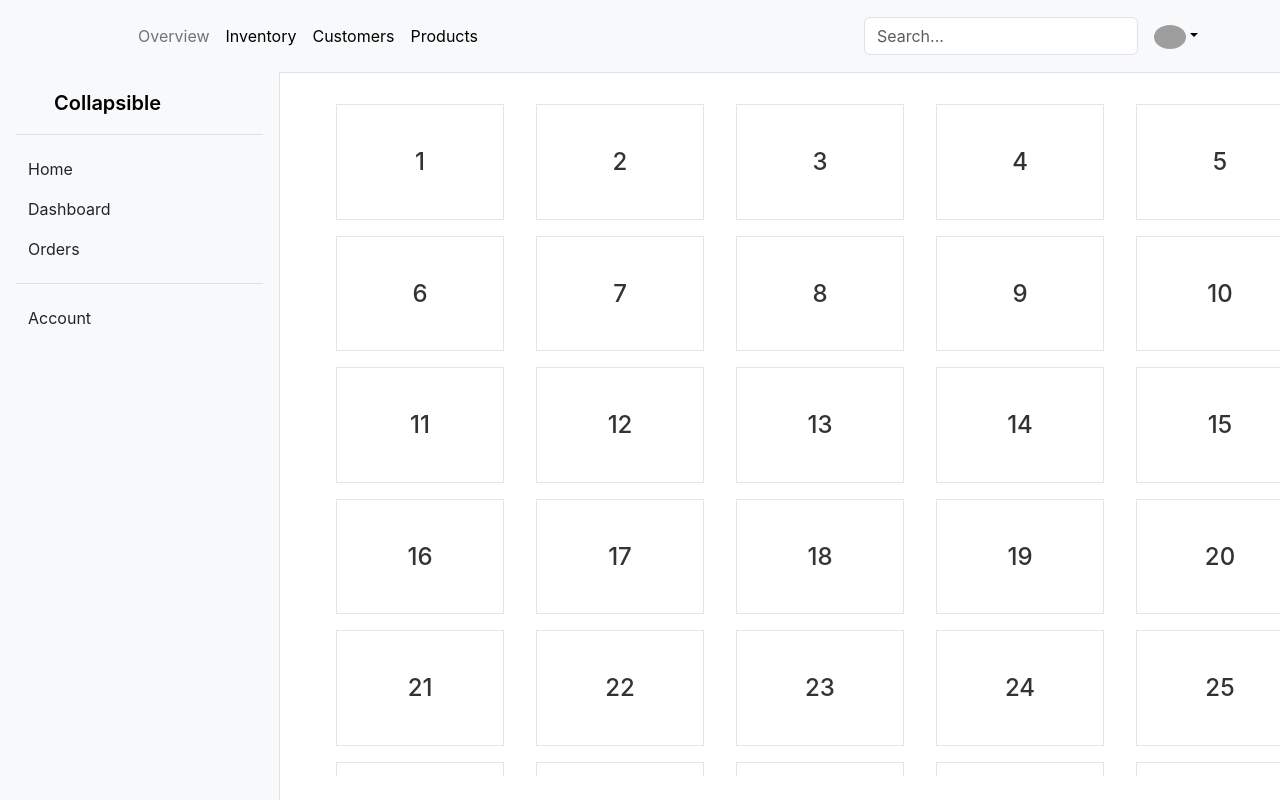
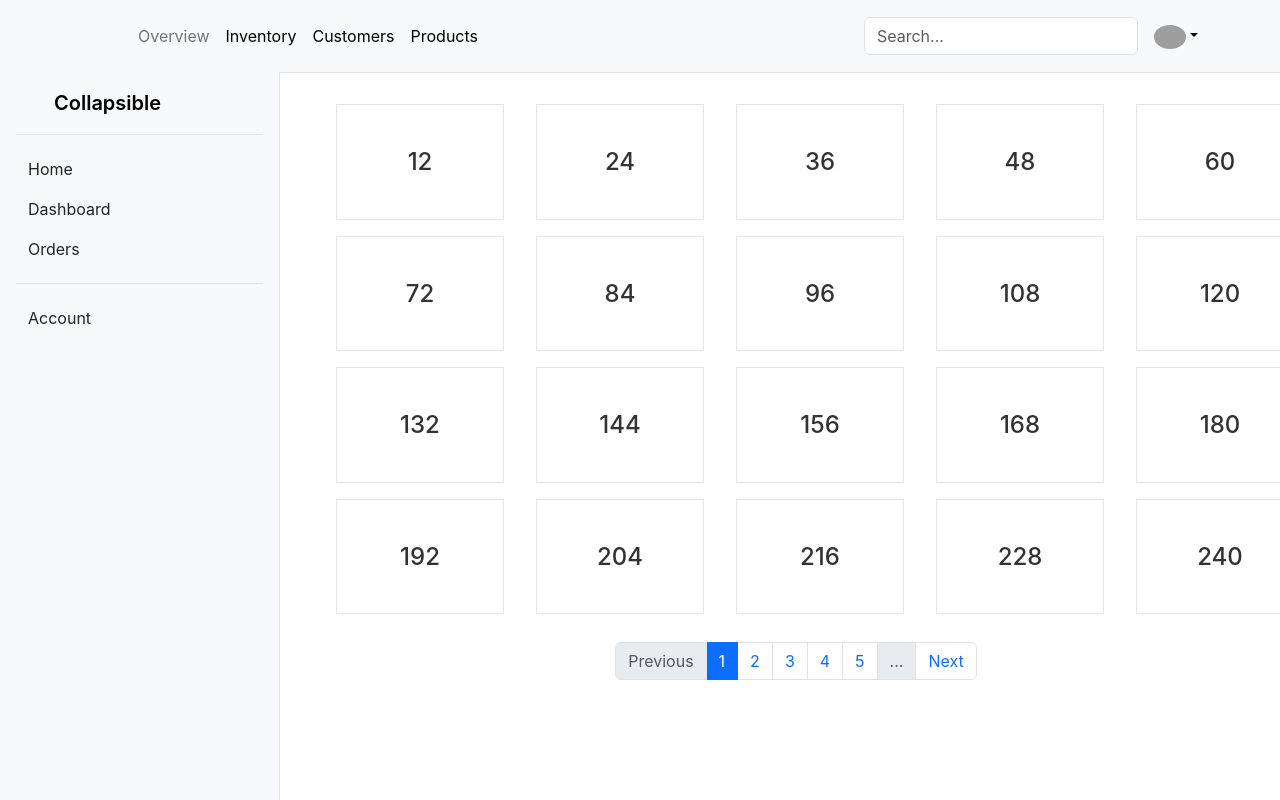
Before and after one commit to aryansingh920/loop-frontend-optmz, a React (Create React App) app: page / in a window 1280 px wide. Shown: the top 800 px of the page. Built offline with nearby package versions, Linux system fonts and the light colour scheme; grey boxes are pictures that could not be loaded.

Commit message:
2023-07-24 01:56:04

```diff
--- /dev/null
+++ b/src/components/Products/Pagination.tsx
@@ -0,0 +1,122 @@
+import React from "react";
+
+interface PaginationProps {
+  currentPage: number;
+  totalPages: number;
+  onPageChange: (page: number) => void;
+}
+
+const Pagination = ({
+  currentPage,
+  totalPages,
+  onPageChange,
+}: PaginationProps) => {
+  const handlePageChange = (page: number) => {
+    onPageChange(page);
+  };
+
+  const renderPageNumbers = () => {
+    const pageNumbers = [];
+    const maxDisplayedPages = 5; // Number of page numbers to display on the pagination bar
+
+    // If the total pages are less than or equal to the maxDisplayedPages, show all pages
+    if (totalPages <= maxDisplayedPages) {
+      for (let i = 1; i <= totalPages; i++) {
+        pageNumbers.push(
+          <li
+            key={i}
+            className={`page-item ${currentPage === i ? "active" : ""}`}
+          >
+            <a className="page-link" onClick={() => handlePageChange(i)}>
+              {i}
+            </a>
+          </li>
+        );
+      }
+    } else {
+      // Display pagination with ellipsis
+
+      const leftEllipsis =
+        currentPage > 2 && totalPages > maxDisplayedPages ? (
+          <li key="leftEllipsis" className="page-item disabled">
+            <span className="page-link">...</span>
+          </li>
+        ) : null;
+
+      const rightEllipsis =
+        currentPage < totalPages - 1 ? (
+          <li key="rightEllipsis" className="page-item disabled">
+            <span className="page-link">...</span>
+          </li>
+        ) : null;
+
+      let startPage = Math.max(
+        currentPage - Math.floor(maxDisplayedPages / 2),
+        1
+      );
+      let endPage = startPage + maxDisplayedPages - 1;
+
+      if (endPage > totalPages) {
+        endPage = totalPages;
+        startPage = Math.max(endPage - maxDisplayedPages + 1, 1);
+      }
+
+      for (let i = startPage; i <= endPage; i++) {
+        pageNumbers.push(
+          <li
+            key={i}
+            className={`page-item ${currentPage === i ? "active" : ""}`}
+          >
+            <a className="page-link" onClick={() => handlePageChange(i)}>
+              {i}
+            </a>
+          </li>
+        );
+      }
+
+      // Add left ellipsis if needed
+      if (startPage > 1) {
+        pageNumbers.unshift(leftEllipsis);
+      }
+
+      // Add right ellipsis if needed
+      if (endPage < totalPages) {
+        pageNumbers.push(rightEllipsis);
+      }
+    }
+
+    return pageNumbers;
+  };
+
+  return (
+    <div>
+      <nav aria-label="...">
+        <ul className="pagination">
+          <li className={`page-item ${currentPage === 1 ? "disabled" : ""}`}>
+            <a
+              className="page-link"
+              onClick={() => handlePageChange(currentPage - 1)}
+            >
+              Previous
+            </a>
+          </li>
+          {renderPageNumbers()}
+          <li
+            className={`page-item ${
+              currentPage === totalPages ? "disabled" : ""
+            }`}
+          >
+            <a
+              className="page-link"
+              onClick={() => handlePageChange(currentPage + 1)}
+            >
+              Next
+            </a>
+          </li>
+        </ul>
+      </nav>
+    </div>
+  );
+};
+
+export default Pagination;
--- a/src/components/Products/ProductBox.tsx
+++ b/src/components/Products/ProductBox.tsx
@@ -1,13 +1,71 @@
-import React from "react";
+import React, { useEffect, useState } from "react";
+import Papa from "papaparse";
 import ProductCard from "./ProductCard";
+import Pagination from "./Pagination";
+
+interface CSVData {
+  number: number;
+  mod3: number;
+  mod4: number;
+  mod5: number;
+  mod6: number;
+}
 
 const ProductBox = () => {
+  const [data, setData] = useState<CSVData[]>([]);
+  const [currentPage, setCurrentPage] = useState(1);
+  const itemsPerPage = 20;
+
+  useEffect(() => {
+    const fetchData = async () => {
+      try {
+        const response = await fetch("./data/dataset_small.csv");
+        if (!response.ok) {
+          throw new Error("Failed to fetch the data.");
+        }
+
+        const text = await response.text();
+        const result = Papa.parse<CSVData>(text, {
+          header: true,
+          transformHeader: (header) => header.trim(),
+          transform: (value) => Number(value.trim()),
+        });
+
+        setData(result.data);
+      } catch (error) {
+        console.error("Error fetching data:", error);
+      }
+    };
+    fetchData();
+  }, []);
+
+  // Calculate the index range for the current page
+  const indexOfLastItem = currentPage * itemsPerPage;
+  const indexOfFirstItem = indexOfLastItem - itemsPerPage;
+  const currentItems = data.slice(indexOfFirstItem, indexOfLastItem);
+
   return (
     <div>
       <div className="row addScroll">
-        {[...Array(100)].map((e, i) => {
-          return <ProductCard element={i + 1} key={i} />;
-        })}
+        {currentItems.map((item, index) => (
+          <ProductCard key={index} element={item} />
+        ))}
+        {/* move the pagination to center to */}
+        <div
+          style={{
+            display: "flex",
+            justifyContent: "center",
+            alignItems: "center",
+            marginLeft: "-100px",
+            marginTop: "20px",
+          }}
+        >
+          <Pagination
+            currentPage={currentPage}
+            totalPages={Math.ceil(data.length / itemsPerPage)}
+            onPageChange={(page) => setCurrentPage(page)}
+          />
+        </div>
       </div>
     </div>
   );
--- a/src/components/Products/ProductCard.tsx
+++ b/src/components/Products/ProductCard.tsx
@@ -1,7 +1,15 @@
 import React, { useState } from "react";
 
+interface CSVData {
+  number: number;
+  mod3: number;
+  mod4: number;
+  mod5: number;
+  mod6: number;
+}
+
 interface Props {
-  element: number;
+  element: CSVData; // Change the type of 'element' prop to 'CSVData'
 }
 
 const ProductCard = ({ element }: Props) => {
@@ -16,21 +24,19 @@ const ProductCard = ({ element }: Props) => {
   };
 
   return (
-    <div className="col-2  m-1 mb-2 mt-2 ">
+    <div className="col-2 m-1 mb-2 mt-2">
       <div>
         <div
           onMouseEnter={handleMouseEnter}
           onMouseLeave={handleMouseLeave}
-          className="uk-card uk-card-default uk-card-hover uk-card-body  "
+          className="uk-card uk-card-default uk-card-hover uk-card-body"
           style={{
             backgroundColor: isHover ? "#e5e5e5" : "white",
             border: "1px solid #e5e5e5",
           }}
         >
-          <h3 className="uk-card-title text-center">{element}</h3>
-          {/* <p>
-            Lorem ipsum <a href="#">dolor</a> sit amet
-          </p> */}
+          <h3 className="uk-card-title text-center">{element.number}</h3>
+          {/* Additional data rendering if needed */}
         </div>
       </div>
     </div>
```
Also changed, not shown: package.json (+6 -1 lines), public/data/data.csv (added), public/data/dataset_large.csv (renamed from data/dataset_large.csv), public/data/dataset_small.csv (renamed from data/dataset_small.csv), 2 other files (tests, documents, lock files or other folders).
